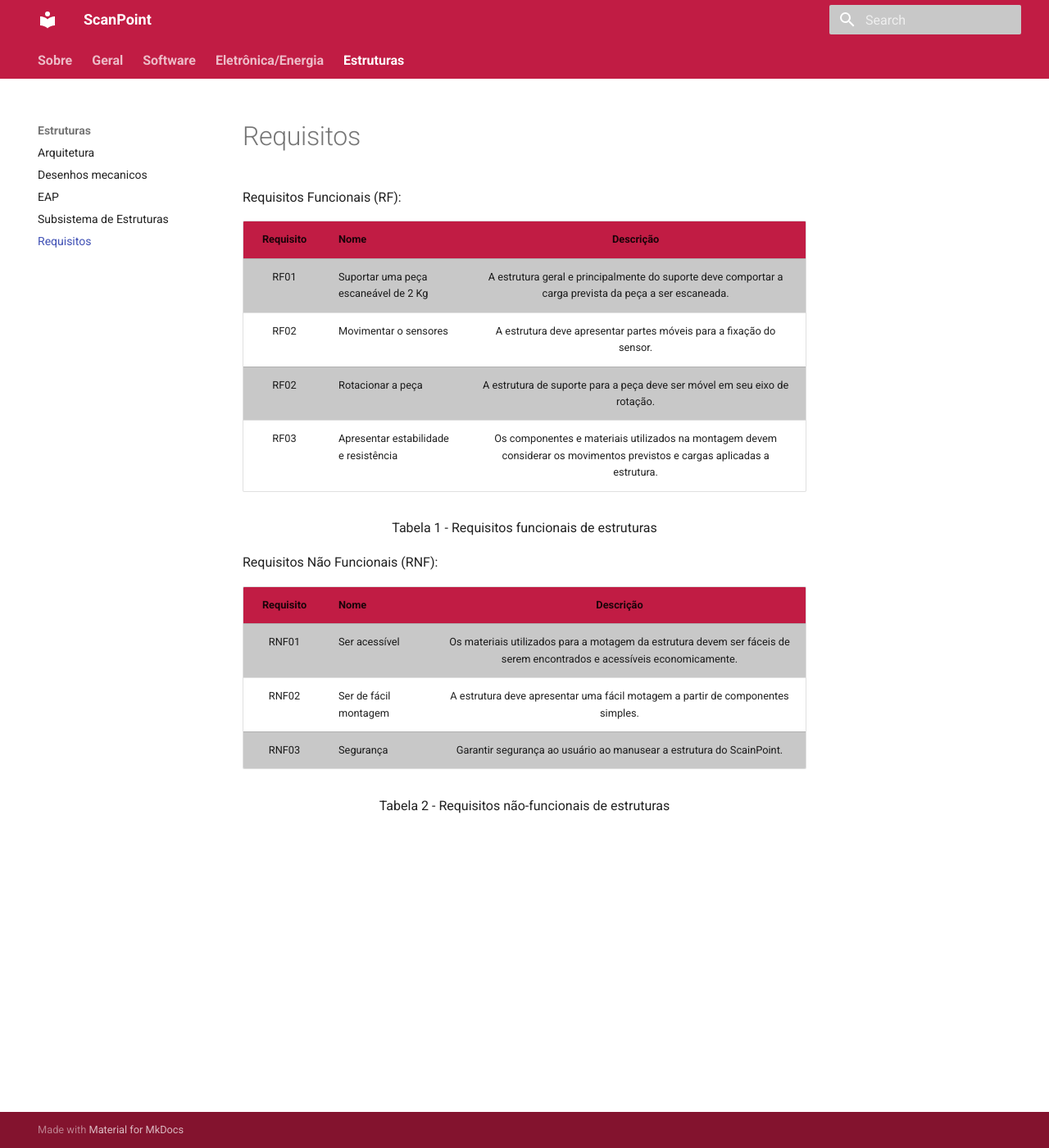
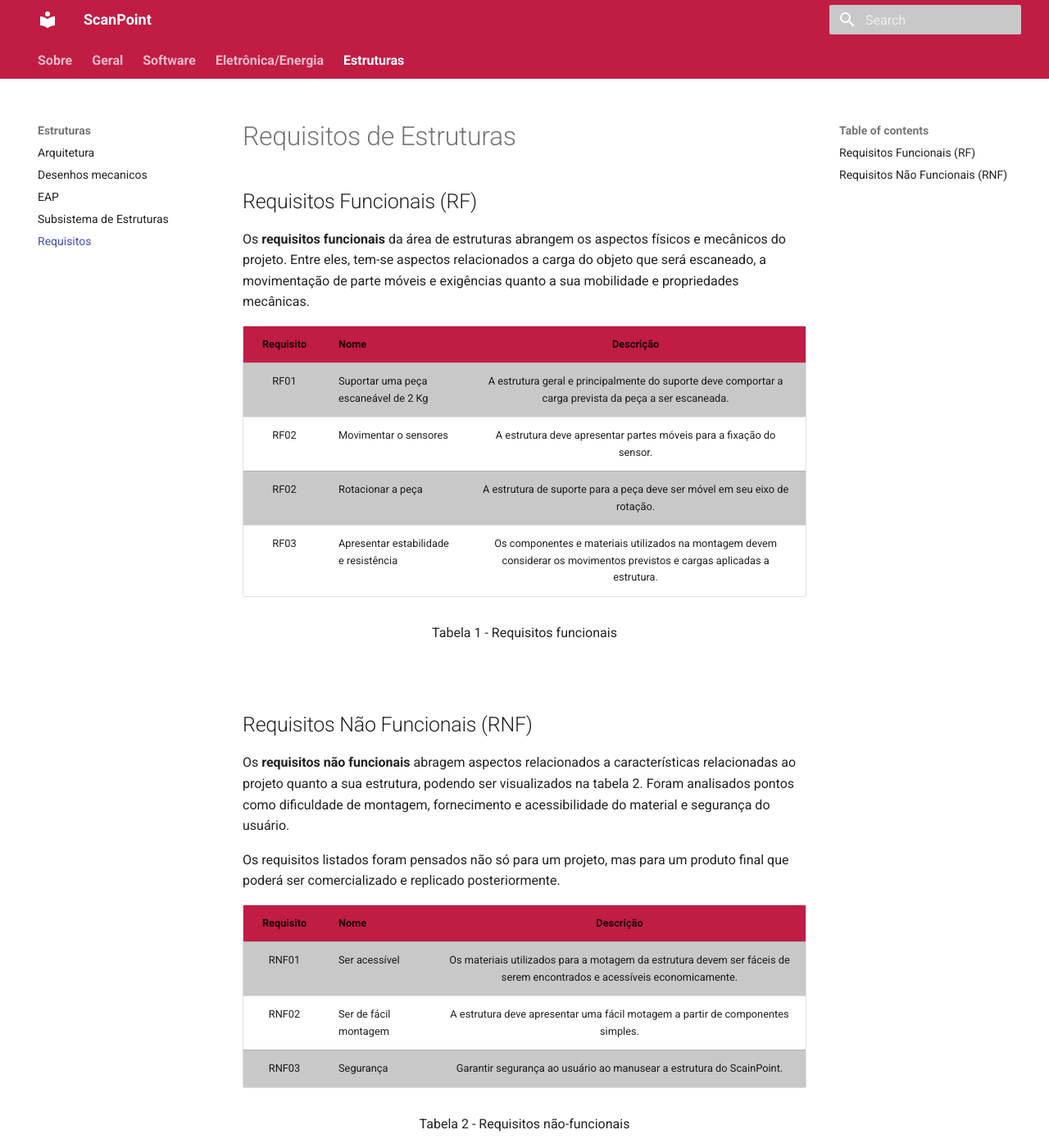
Before and after one commit to Calcioft/ScanPoint, an MkDocs documentation site: the page built from docs/estruturas/Requisitos_estruturas.md, in a window 1280 px wide and 1400 px high. Shown: the whole window at 82% size. Built offline with MkDocs 1.6.1 and Material for MkDocs 9.7.7, drawn with Linux system fonts in a browser that asks for light colours.

Commit message:
Update Requisitos_estruturas.md

```diff
--- a/docs/estruturas/Requisitos_estruturas.md
+++ b/docs/estruturas/Requisitos_estruturas.md
@@ -1,4 +1,8 @@
-Requisitos Funcionais (RF):
+# Requisitos de Estruturas
+
+## Requisitos Funcionais (RF)
+
+Os **requisitos funcionais** da área de estruturas abrangem os aspectos físicos e mecânicos do projeto. Entre eles, tem-se aspectos relacionados a carga do objeto que será escaneado, a movimentação de parte móveis e exigências quanto a sua mobilidade e propriedades mecânicas.
 
 | Requisito | Nome | Descrição |
 |:---------:| :--- |:------------:|
@@ -8,11 +12,16 @@
 | RF03 | Apresentar estabilidade e resistência | Os componentes e materiais utilizados na montagem devem considerar os movimentos previstos e cargas aplicadas a estrutura.
 
 <div align="center">
-Tabela 1 - Requisitos funcionais de estruturas
+    Tabela 1 - Requisitos funcionais
 </div>
+<br />
 
+## Requisitos Não Funcionais (RNF)
 
-Requisitos Não Funcionais (RNF):
+Os **requisitos não funcionais** abragem aspectos relacionados a características relacionadas ao projeto quanto a sua estrutura, podendo ser visualizados na tabela 2. Foram analisados pontos como dificuldade de montagem, fornecimento e acessibilidade do material e segurança do usuário.
+
+Os requisitos listados foram pensados não só para um projeto, mas para um produto final que poderá ser comercializado e replicado posteriormente.
+
 
 | Requisito | Nome | Descrição |
 |:---------:| :--- |:------------:|
```
Also changed, not shown: other parts of docs/estruturas/Requisitos_estruturas.md (+1 -1 lines).
